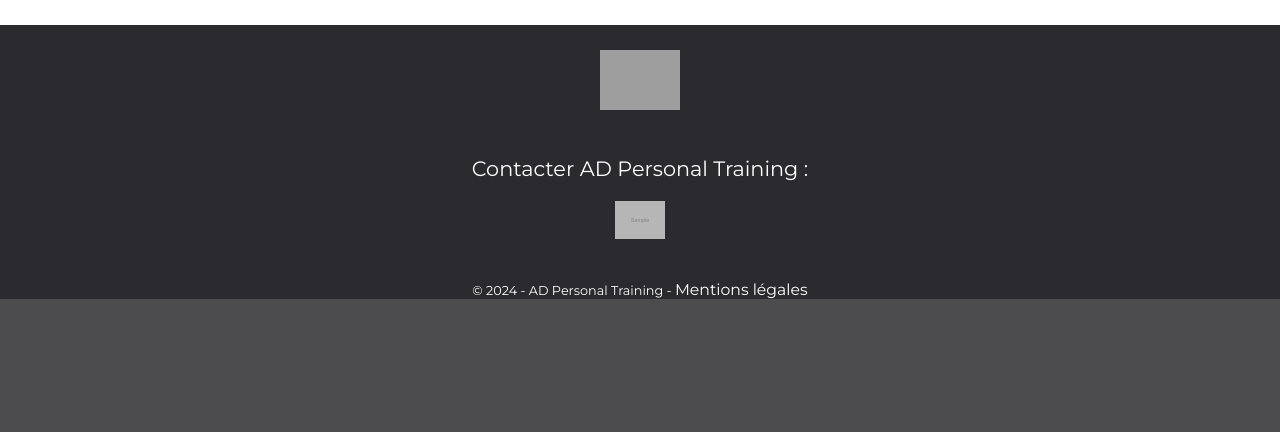
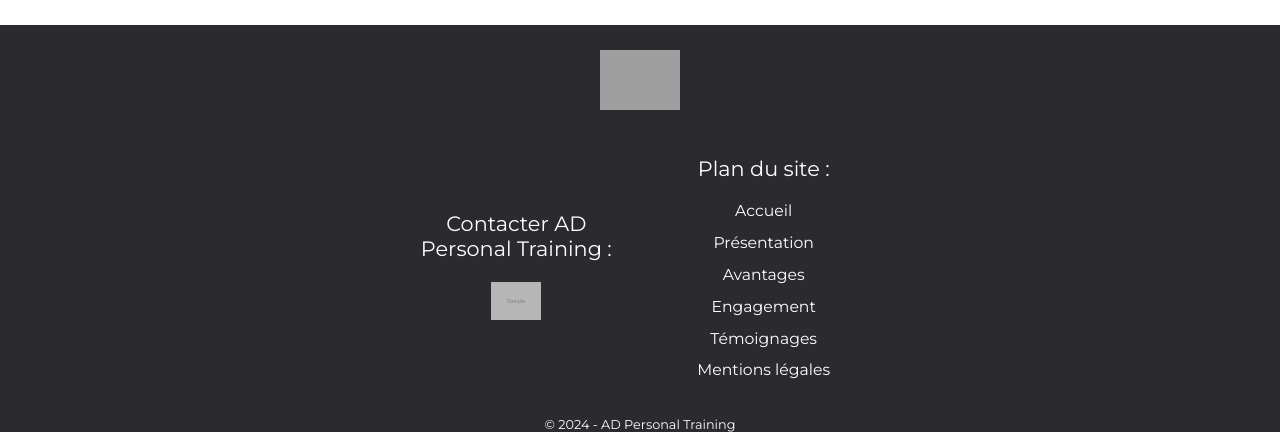
Before and after one commit to MartinDelhaye/adpersonaltraining, a PHP site: page /index.php in a window 1280 px wide. Shown: the part 1142-1574 px from the top of the page. Before the commit the page ends 1441 px from the top, so only its background shows below. Run offline with PHP 8.4, Linux system fonts and the light colour scheme; tables that the repository leaves empty or names only in its code hold one stand-in row (values such as "Sample post"); grey boxes marked "Sample" are stand-in pictures; grey boxes are pictures that could not be loaded.

Commit message:
Update fonction.php
Modif Footer + ctrl F

```diff
--- a/scripts/fonction.php
+++ b/scripts/fonction.php
@@ -10,7 +10,8 @@
  *
  * @return array : tableau contenant les résultats de la requête
  */
-function obtenirDonnees($info, $table, $filtre = '', $trier = '', $type_fetch = 'fetchAll') {
+function obtenirDonnees($info, $table, $filtre = '', $trier = '', $type_fetch = 'fetchAll')
+{
     global $bdd;
     try {
         $requete = 'SELECT ' . $info . ' FROM ' . $table;
@@ -24,7 +25,7 @@ function obtenirDonnees($info, $table, $filtre = '', $trier = '', $type_fetch =
         $stmt = $bdd->query($requete);
         return $stmt->$type_fetch(PDO::FETCH_ASSOC);
     } catch (PDOException $e) {
-        echo $requete."<br>";
+        echo $requete . "<br>";
         die('Erreur : ' . $e->getMessage());
     }
 }
@@ -73,7 +74,7 @@ function afficherHeader()
     $recupLogo = obtenirDonnees("chemin_images, id_images", "images", 'id_images = "logo"', '', 'fetch');
     echo ' <header class="width-100 flex space-between align-item-center text-white">
                     <a href="index.php" title="retour accueil" class="flex justify-content-center">'
-        . afficherImage('Image/Img_BDD/' . $recupLogo['chemin_images'], $recupLogo['id_images'], 'logo AD Personal Training', '') . '
+        . afficherImage('Image/Img_BDD/' . $recupLogo['chemin_images'], $recupLogo['id_images'], 'logo', '') . '
                     </a>
                     <button class="menu-toggle text-center display-none" aria-label="Ouvrir le menu">
                         &#9776;
@@ -102,24 +103,74 @@ function afficherHeader()
 
 /**
  * Affiche le pied de page avec le logo, les liens de réseaux sociaux,
- * un lien de retour à l'accueil et le copyright.
+ * un lien de retour à l'accueil, les mentions légales, et le plan du site.
  */
 function afficherFooter()
 {
-    $recupLogo = obtenirDonnees("chemin_images, id_images", "images", 'id_images = "logo"', '', 'fetch');
-    echo ' <footer class="width-100 flex column space-between align-item-center justify-content-center text-white padding-2">
-                    <a href="index.php" title="retour accueil" class="flex justify-content-center">'
-        . afficherImage('Image/Img_BDD/' . $recupLogo['chemin_images'], $recupLogo['id_images'], 'logo AD Personal Training', '') . '
-                    </a>';
-    echo '<div class="padding-2"> <h3 class="texte-center">Contacter AD Personal Training :</h3>';
-    afficheResauxSociaux();
+    // Récupère les informations du logo dans la base de données
+    $logoData = obtenirDonnees("chemin_images, id_images", "images", 'id_images = "logo"', '', 'fetch');
+    // Récupère les données des réseaux sociaux
+    $tabRS = obtenirDonnees("*", "reseaux_sociaux", '', 'pos_reseaux_sociaux', 'fetchAll');
+
+    // Affichage du footer
+    echo '
+        <footer class="width-100 flex column space-between align-item-center justify-content-center text-white padding-2">
+            <a href="index.php" title="Retour accueil" class="flex justify-content-center">
+                ' . afficherImage('Image/Img_BDD/' . $logoData['chemin_images'], $logoData['id_images'], 'logo', '') . '
+            </a>';
+
+    echo "<div class='flex gap-1 padding-2 modif-flex-mobile align-item-center'>";
+
+    // Section "Contacter AD Personal Training" avec les réseaux sociaux
+    echo '<div class="width-50">
+                <h3 class="texte-center">Contacter AD Personal Training :</h3>
+                <ul id="blockRS" class="flex row space-between align-items-center justify-content-center gap-1">';
+
+    foreach ($tabRS as $reseauSocial) {
+        // Vérifier si le nom du réseau social est "Mail"
+        if ($reseauSocial['nom_reseaux_sociaux'] === "Mail") {
+            // Générer un lien mailto pour les adresses e-mail
+            $href = "mailto:" . $reseauSocial['lien_reseaux_sociaux'];
+        } else {
+            // Utiliser le lien direct pour les autres réseaux sociaux
+            $href = $reseauSocial['lien_reseaux_sociaux'];
+        }
+
+        // Générer le HTML pour le lien du réseau social
+        echo '<li class=""> <a href="' . $href . '" target="_blank">'
+            . afficherImage(
+                'Image/Reseaux_Sociaux/' . $reseauSocial['logo_reseaux_sociaux'],
+                $reseauSocial['nom_reseaux_sociaux'],
+                'logoRS icon'
+            )
+            . '</a></li>';
+    }
+
+    echo '</ul>';
     echo '</div>';
-    if (basename($_SERVER['SCRIPT_NAME']) !== 'index.php') {
-        echo '<a href="index.php" title="retour accueil" class=" texte-center action-button">Retour accueil</a>';
-    }
-    echo '<p class="texte-center copyright">&copy; ' . date('Y') . ' - AD Personal Training - <a href="mentions-legales.php" title="mentions legales" class="texte-center">Mentions l&eacute;gales</a></p>
-        </footer>';
+
+    // Plan du site - liens vers les pages principales
+    echo '<div class="width-50">
+                <h3 class="texte-center">Plan du site :</h3>
+                <ul class="plan-site-list texte-center flex column gap-1">
+                    <li><a href="index.php" title="Présentation">Accueil</a></li>
+                    <li><a href="presentation.php" title="Présentation">Présentation</a></li>
+                    <li><a href="avantage.php" title="Avantages">Avantages</a></li>
+                    <li><a href="engagement.php" title="Engagement">Engagement</a></li>
+                    <li><a href="temoignage.php" title="Témoignages">Témoignages</a></li>
+                    <li><a href="mentions-legales.php" title="Mentions légales">Mentions légales</a></li>
+                </ul>
+            </div>';
+
+    echo "</div>"; // Fermeture du div "flex gap-1"
+
+    // Affichage des mentions légales et des informations de copyright
+    echo '<p class="texte-center copyright">&copy; ' . date('Y') . ' - AD Personal Training </p>
+    </footer>';
 }
+
+
+
 
 
 /**
@@ -172,7 +223,8 @@ function afficheInfo($tab, $nomTableBDD, $tableCSSGloal, $tableCSSFocus)
     $index = 0;
     foreach ($tab as $focus):
         echo '<div class="' . $tableCSSFocus . '">';
-        if($nomTableBDD == "avantage") echo '<p class="position font-bold">' . $index + 1 . '</p>';
+        if ($nomTableBDD == "avantage")
+            echo '<p class="position font-bold">' . $index + 1 . '</p>';
         echo '<section>';
         echo '<h2>' . $focus['titre_' . $nomTableBDD] . '</h2>';
         echo '<p>' . $focus['texte_' . $nomTableBDD] . '</p>';
@@ -198,47 +250,6 @@ function afficheButtonToTop()
     echo '<button id="scrollToTopBtn" class="scroll-to-top display-none bordure-radius-50">' . afficherImage('Image/flecheHaut.webp', 'fleche', 'icon', '') . '</button>';
 }
 
-/**
- * Affiche les liens vers les réseaux sociaux
- *
- * @return void
- *
- * Cette fonction affiche les liens vers les réseaux sociaux
- * stockés dans la base de données.
- * Les liens sont ordonnés par rapport à leur position
- * dans la base de données.
- * Pour le réseau social "Mail", un lien mailto est généré
- * au lieu d'un lien direct.
- */
-function afficheResauxSociaux()
-{
-    $tabRS = obtenirDonnees("*", "reseaux_sociaux", '', 'pos_reseaux_sociaux', 'fetchAll');
-    echo '<ul id="blockRS" class="flex row space-between align-items-center justify-content-center gap-1">';
-
-    for ($i = 0; $i < count($tabRS); $i++) {
-        // Vérifier si le nom du réseau social est "Mail"
-        if ($tabRS[$i]['nom_reseaux_sociaux'] === "Mail") {
-            // Générer un lien mailto pour les adresses e-mail
-            $href = "mailto:" . $tabRS[$i]['lien_reseaux_sociaux'];
-        } else {
-            // Utiliser le lien direct pour les autres réseaux sociaux
-            $href = $tabRS[$i]['lien_reseaux_sociaux'];
-        }
-
-        // Générer le HTML pour le lien du réseau social
-        echo '<li class=""> <a href="' . $href . '" target="_blank">'
-            . afficherImage(
-                'Image/Reseaux_Sociaux/' . $tabRS[$i]['logo_reseaux_sociaux'],
-                $tabRS[$i]['nom_reseaux_sociaux'],
-                'logoRS icon'
-            )
-            . '</a></li>';
-    };
-
-    echo '</ul>';
-}
-
-
 // ------------ Fonctions pour les pages admin -------------
 
 
@@ -252,8 +263,8 @@ function afficherHeaderAdmin()
     $recupLogo = obtenirDonnees("chemin_images, id_images", "images", 'id_images = "logo"', '', 'fetch');
     echo ' <header class="width-100 flex space-between align-item-center text-white">
             <a href="index.php" title="retour accueil" class="flex justify-content-center">'
-                . afficherImage('Image/Img_BDD/' . $recupLogo['chemin_images'], $recupLogo['id_images'], 'logo', '') .
-            '</a>
+        . afficherImage('Image/Img_BDD/' . $recupLogo['chemin_images'], $recupLogo['id_images'], 'logo', '') .
+        '</a>
             <a href="adminCompte.php" title="Retour accueil" class="action-button flex justify-content-center">
                 Gérer Compte Admin
             </a>
@@ -379,8 +390,7 @@ function prepareTabInputSelect($tab, $nomTab)
     } else if ($nomTab == "users") {
         $colonneTexte = ["username"];
         $paramSup = '';
-    }
-    else {
+    } else {
         $colonneTexte = ["titre_" . $nomTab];
     }
 
@@ -398,7 +408,7 @@ function prepareTabInputSelect($tab, $nomTab)
 
     $tabInput = [
         ["hidden", "hidden", "", 'tabName', '', $nomTab, ""],
-        ["select", "select", "", "id_" . $nomTab, $paramSup , $tabOption, ""],
+        ["select", "select", "", "id_" . $nomTab, $paramSup, $tabOption, ""],
         ["submit", "", "", "", "", "Validez", ""]
     ];
 
@@ -490,7 +500,8 @@ function downloadImageAndGetURL($serveur, $post, $files, $tabname)
  * @param string $tabName Le nom de la table
  * @return array Un tableau contenant les éléments de formulaire
  */
-function prepareTabInput($tabName){
+function prepareTabInput($tabName)
+{
     switch ($tabName) {
         case "engagement":
         case "avantage":
@@ -546,14 +557,14 @@ function prepareTabInput($tabName){
  *
  * Cette fonction utilise les informations de session pour déterminer si l'utilisateur a une session valide.
  */
-function isUserLoggedIn(){
+function isUserLoggedIn()
+{
     startSession();
     if (!isset($_SESSION['id_users'])) {
         // Rediriger l'utilisateur non authentifié vers la page de connexion
         header('Location: adminIdentification.php');
         exit();
-    }
-    else {
+    } else {
         // Récupère les informations de l'utilisateur depuis la base de données
         $userData = obtenirDonnees("*", "users", "id_users = " . intval($_SESSION['id_users']), "", 'fetch');
         if ($userData['role'] === 'user') {
```
